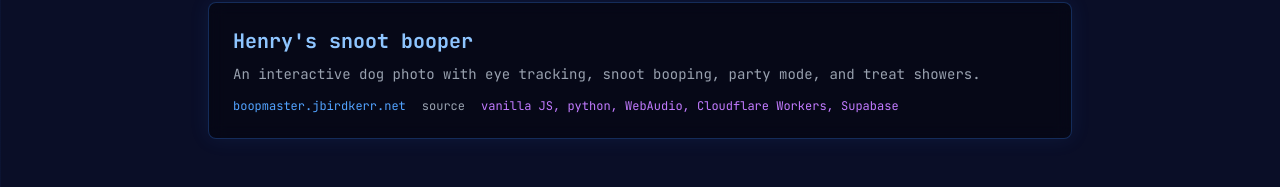
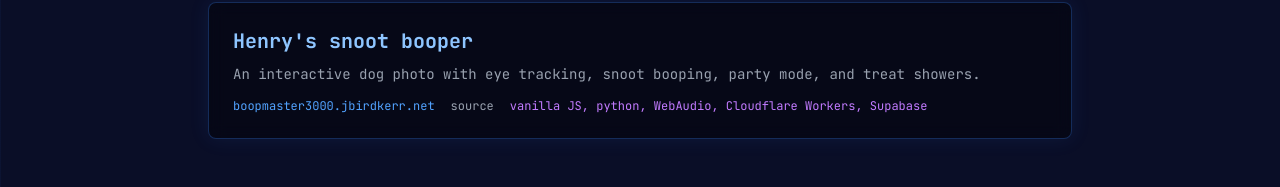
Before and after one commit to jbirdkerr/jbirdkerr.github.io, an Astro site in the folder blog/: page / in a window 1280 px wide. Shown: the part 279-466 px from the top of the page. Built offline with nearby package versions, Linux system fonts and the light colour scheme; Astro itself is replaced by a stand-in of ours.

Commit message:
changed boopmaster url

```diff
--- a/blog/src/content/projects/boopmaster.md
+++ b/blog/src/content/projects/boopmaster3000.md
@@ -1,7 +1,7 @@
 ---
 title: Henry's snoot booper
 description: An interactive dog photo with eye tracking, snoot booping, party mode, and treat showers.
-url: https://boopmaster.jbirdkerr.net
+url: https://boopmaster3000.jbirdkerr.net
 repo: https://github.com/jbirdkerr/jbirdkerr.github.io
 stack: [vanilla JS, python, WebAudio, Cloudflare Workers, Supabase]
 order: 1
```
